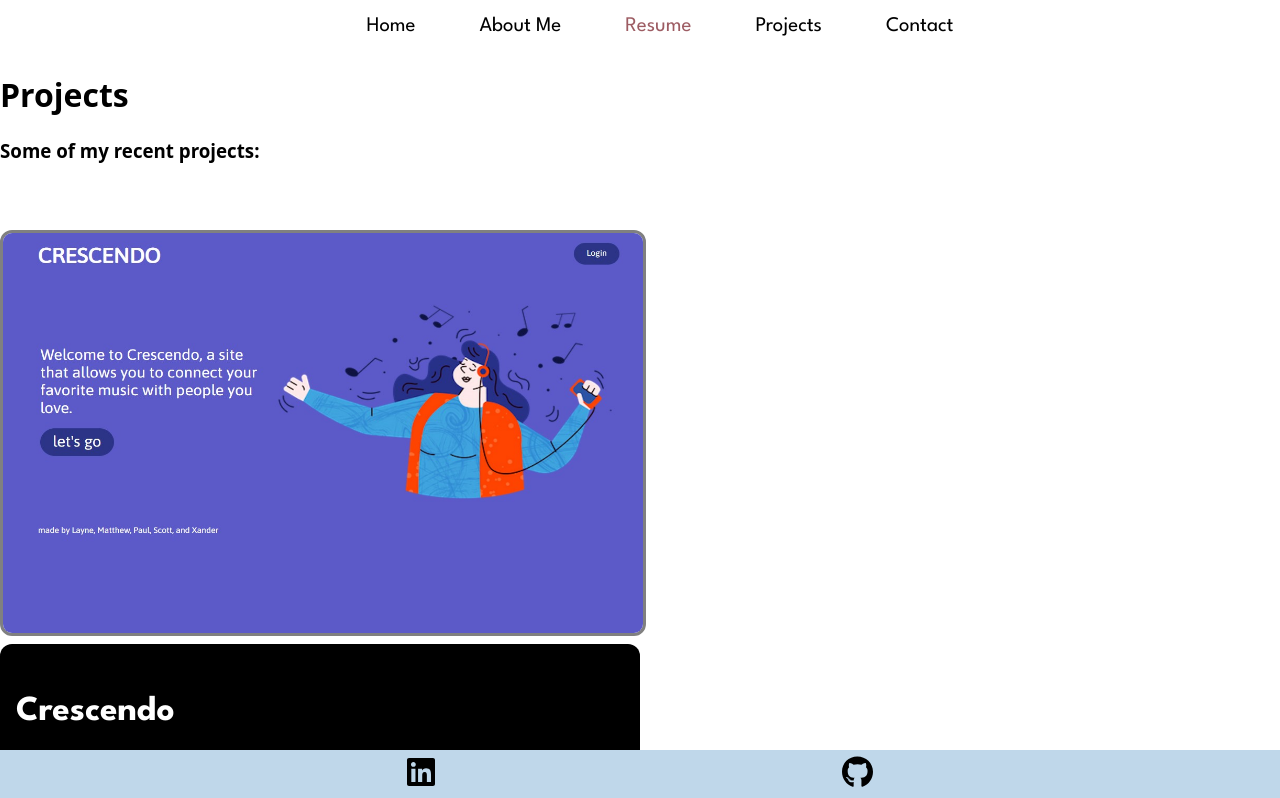
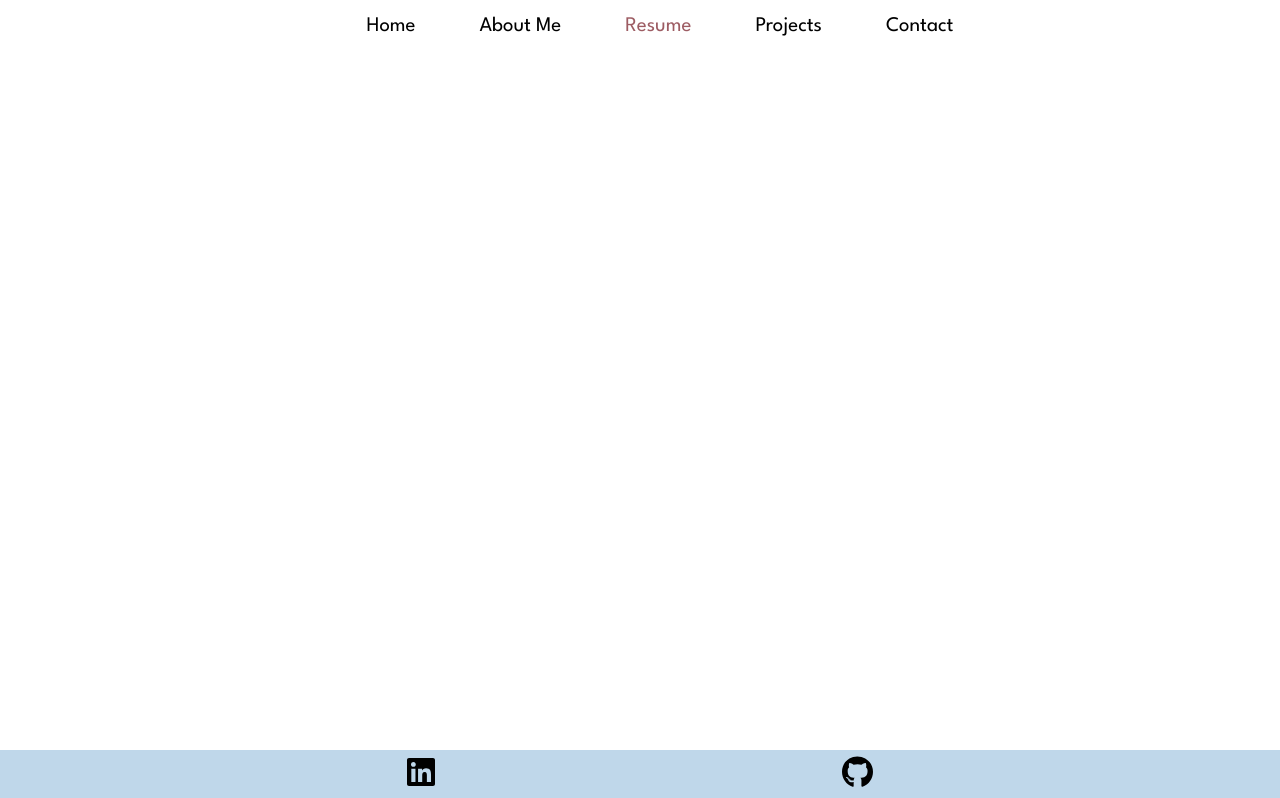
Before and after one commit to mberti13/mberti-portfolio, a React (Create React App) app: page /projects in a window 1280 px wide. Shown: the top 798 px of the page. Built offline with nearby package versions, Linux system fonts and the light colour scheme.

Commit message:
added slider data to components folder

```diff
--- a/src/App.jsx
+++ b/src/App.jsx
@@ -7,7 +7,7 @@ import Header from "./components/Header";
 import About from "./components/About";
 import Contact from './components/Contact';
 import Footer from "./components/Footer";
-import Projects from "./components/Projects";
+// import Projects from "./components/Projects";
 
 
 
@@ -20,7 +20,7 @@ const App = () => {
                 <Route path="/" element={<Header />}></Route>
                 <Route path="/about" element={<About />}></Route>
                 <Route path="/contact" element={<Contact />}></Route>
-                <Route path="/projects" element={<Projects />}></Route>
+                {/* <Route path="/projects" element={<Projects />}></Route> */}
             </Routes>
             <Footer></Footer>
         </div>
--- a/src/components/ProjectItem.jsx
+++ /dev/null
@@ -1,18 +0,0 @@
-import React from 'react'
-import { Link } from 'react-router-dom';
-import crescendoImg from '../assets/images/Crescendo.jpg';;
-
-export default function ProjectItem() {
-  return (
-    <div>
-        <Link to="/projects" className='projectItem__img'>
-            <img src={crescendoImg} alt="crescendo image" />
-        </Link>
-        <div className="project-title-container">
-            <Link to='#'>
-                <h3 className="project-title">Crescendo</h3>
-            </Link>
-        </div>
-    </div>
-  )
-}
--- a/src/components/Projects.jsx
+++ /dev/null
@@ -1,33 +0,0 @@
-import React from 'react'
-import {Swiper, SwiperSlide} from 'swiper/react';
-import ProjectItem from './ProjectItem';
-
-//projects seed data
-import projects from '../assets/data/projects';
-
-const Projects = () => {
-  return (
-    <div>
-        <div className="project-container">
-          <h1>Projects</h1>
-          <h3>Some of my recent projects:</h3>
-          <div className="project-allitems">
-            <Swiper
-            spaceBetween={30} slidesPerView={1}
-            navigation>
-              {projects.map((project, index) =>{
-                return(
-              <SwiperSlide key={project.id}>
-                <ProjectItem></ProjectItem>
-              </SwiperSlide>
-                )
-              })}
-            </Swiper>
-          </div>
-        </div>
-
-    </div>
-  )
-}
-
-export default Projects
```
Also changed, not shown: src/components/SliderData.js (added, +22 -0 lines), src/assets/images/react-calculator.png (added).
